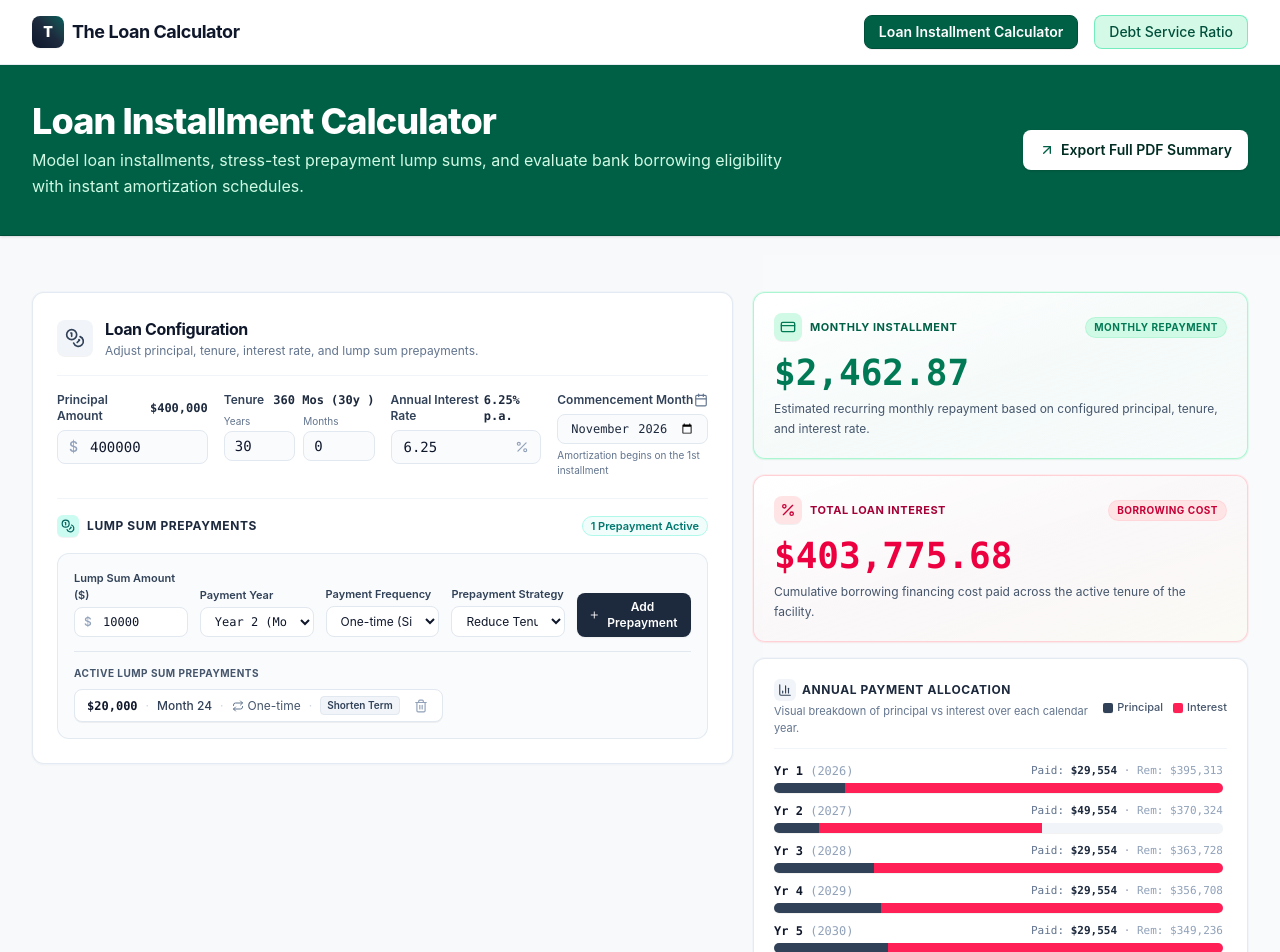
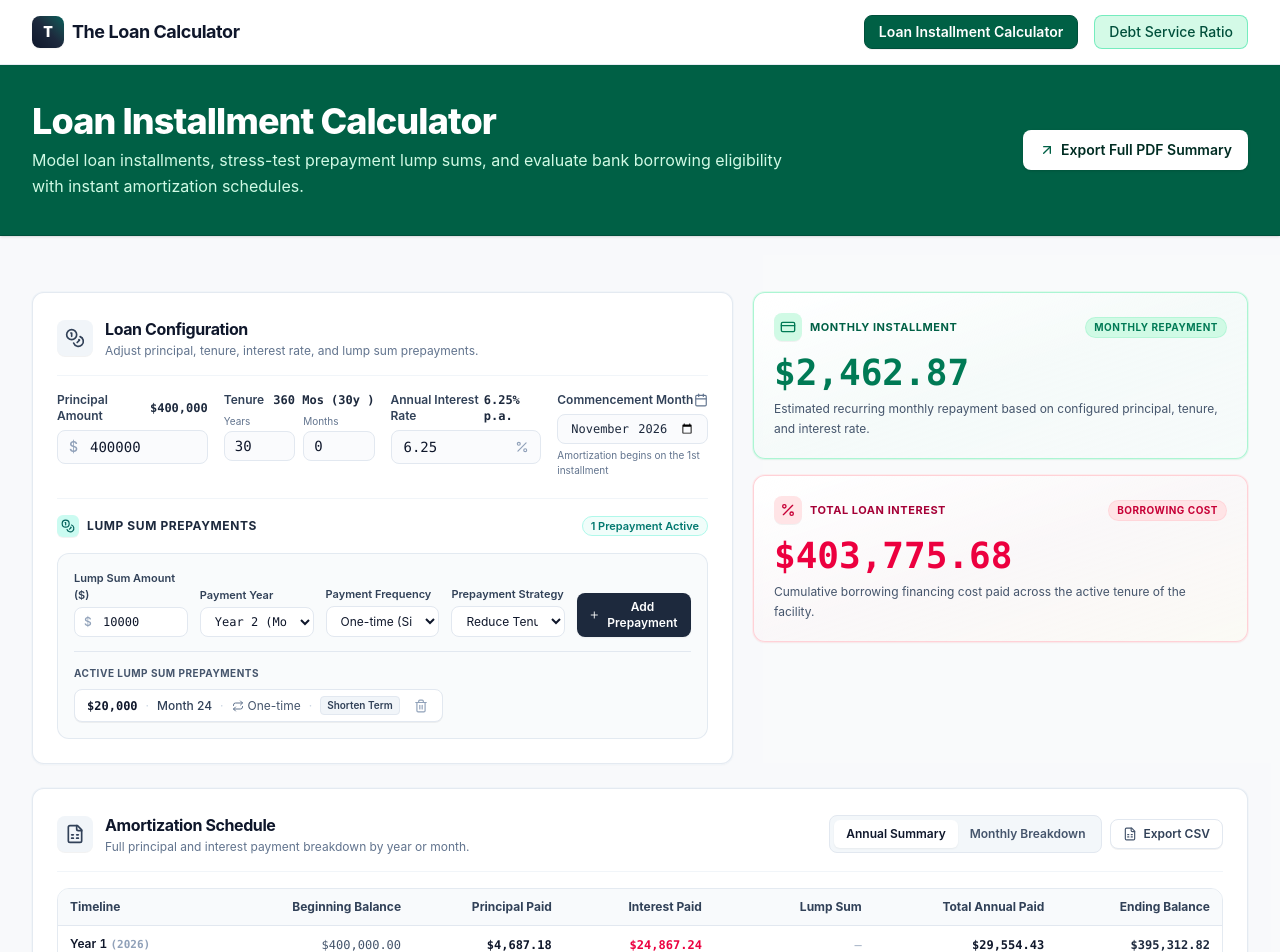
Before and after one commit to dimarion/Loan-Fit-Check, a React (Vite) app: page / in a window 1280 px wide. Shown: the top 952 px of the page. Built offline with nearby package versions, Linux system fonts and the light colour scheme.

Commit message:
refactor: remove AnnualAllocationCard component
The annual payment allocation visualization has been removed from the main dashboard layout to simplify the interface.

```diff
--- a/src/App.tsx
+++ b/src/App.tsx
@@ -12,7 +12,6 @@ import { Header } from './components/Header';
 import { LoanInputs } from './components/LoanInputs';
 import { DsrCalculator } from './components/DsrCalculator';
 import { AmortizationSchedule } from './components/AmortizationSchedule';
-import { AnnualAllocationCard } from './components/AnnualAllocationCard';
 import { PdfExportModal } from './components/PdfExportModal';
 import {
   CreditCard,
@@ -147,7 +146,7 @@ export default function App() {
                 />
               </div>
 
-              {/* Right Side: Monthly Installment and Total Interest Cards + Annual Allocation Card */}
+              {/* Right Side: Monthly Installment and Total Interest Cards */}
               <div className="md:col-span-5 lg:col-span-5 xl:col-span-5 flex flex-col gap-4 md:sticky md:top-20">
                 {/* Card 1: Monthly Installment (Emerald/Teal Theme) */}
                 <div className="bg-gradient-to-br from-white via-emerald-50/25 to-teal-50/35 border border-emerald-200/90 rounded-xl p-5 shadow-xs ring-1 ring-emerald-100/60 flex flex-col justify-between transition-all hover:shadow-sm">
@@ -198,12 +197,6 @@ export default function App() {
                     </p>
                   </div>
                 </div>
-
-                {/* Card 3: Annual Allocation Card (Below the total loan interest card) */}
-                <AnnualAllocationCard
-                  yearlySchedule={calcResult.yearlySchedule}
-                  currencySymbol={currency}
-                />
               </div>
             </section>
 
--- a/src/components/AnnualAllocationCard.tsx
+++ /dev/null
@@ -1,96 +0,0 @@
-import React from 'react';
-import { AmortizationYear } from '../types/loan';
-import { formatCurrency } from '../utils/calculator';
-import { BarChart3 } from 'lucide-react';
-
-interface AnnualAllocationCardProps {
-  yearlySchedule: AmortizationYear[];
-  currencySymbol: string;
-}
-
-export const AnnualAllocationCard: React.FC<AnnualAllocationCardProps> = ({
-  yearlySchedule,
-  currencySymbol,
-}) => {
-  return (
-    <div className="bg-white border border-slate-200/90 rounded-xl p-5 shadow-xs ring-1 ring-slate-100 flex flex-col justify-between">
-      <div>
-        {/* Header */}
-        <div className="flex items-center justify-between pb-3 border-b border-slate-100">
-          <div>
-            <div className="flex items-center gap-1.5">
-              <div className="p-1 rounded-md bg-slate-100 text-slate-700">
-                <BarChart3 className="w-3.5 h-3.5" />
-              </div>
-              <h3 className="text-xs font-bold uppercase tracking-wider text-slate-800">
-                Annual Payment Allocation
-              </h3>
-            </div>
-            <p className="text-[11px] text-slate-500 mt-0.5">
-              Visual breakdown of principal vs interest over each calendar year.
-            </p>
-          </div>
-
-          {/* Legend */}
-          <div className="flex items-center gap-2.5 text-[11px]">
-            <span className="flex items-center gap-1">
-              <span className="w-2.5 h-2.5 bg-slate-700 rounded-xs shadow-2xs" />
-              <span className="text-slate-600 font-medium">Principal</span>
-            </span>
-            <span className="flex items-center gap-1">
-              <span className="w-2.5 h-2.5 bg-rose-500 rounded-xs shadow-2xs" />
-              <span className="text-slate-600 font-medium">Interest</span>
-            </span>
-          </div>
-        </div>
-
-        {/* Stacked Bars Scroll Area */}
-        <div className="mt-3.5 space-y-2.5 max-h-56 overflow-y-auto pr-1">
-          {yearlySchedule.length === 0 ? (
-            <div className="py-6 text-center text-xs text-slate-400">
-              No amortization data generated yet.
-            </div>
-          ) : (
-            yearlySchedule.map((yr) => {
-              const totalYrPaid = yr.totalPrincipal + yr.totalInterest + yr.totalLumpSum;
-              const principalPct = Math.min(100, (yr.totalPrincipal / (totalYrPaid || 1)) * 100);
-              const interestPct = Math.min(100, (yr.totalInterest / (totalYrPaid || 1)) * 100);
-
-              return (
-                <div key={yr.yearNumber} className="text-xs group">
-                  <div className="flex items-center justify-between text-slate-700 mb-1">
-                    <span className="font-semibold font-mono tabular-nums text-slate-900">
-                      Yr {yr.yearNumber} <span className="text-slate-400 font-normal">({yr.calendarYear})</span>
-                    </span>
-                    <span className="font-mono tabular-nums text-[11px] text-slate-500">
-                      Paid: <strong className="text-slate-800">{formatCurrency(totalYrPaid, currencySymbol, 0)}</strong>{' '}
-                      <span className="text-slate-400">· Rem: {formatCurrency(yr.endingBalance, currencySymbol, 0)}</span>
-                    </span>
-                  </div>
-
-                  <div className="w-full h-2.5 bg-slate-100 rounded-full overflow-hidden flex shadow-2xs">
-                    <div
-                      className="bg-slate-700 h-full transition-all duration-300"
-                      style={{ width: `${principalPct}%` }}
-                      title={`Principal: ${formatCurrency(yr.totalPrincipal, currencySymbol)} (${principalPct.toFixed(0)}%)`}
-                    />
-                    <div
-                      className="bg-rose-500 h-full transition-all duration-300"
-                      style={{ width: `${interestPct}%` }}
-                      title={`Interest: ${formatCurrency(yr.totalInterest, currencySymbol)} (${interestPct.toFixed(0)}%)`}
-                    />
-                  </div>
-                </div>
-              );
-            })
-          )}
-        </div>
-      </div>
-
-      <div className="pt-3 border-t border-slate-100 mt-3 text-[11px] text-slate-500 flex items-center justify-between">
-        <span className="text-slate-600 font-medium">Principal share expands as loan balance reduces</span>
-        <span className="font-mono tabular-nums text-slate-600 font-medium">{yearlySchedule.length} years total</span>
-      </div>
-    </div>
-  );
-};
```
